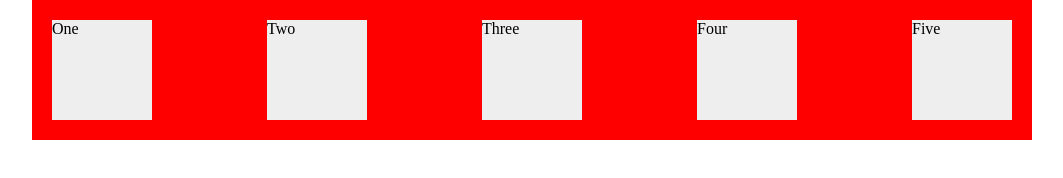
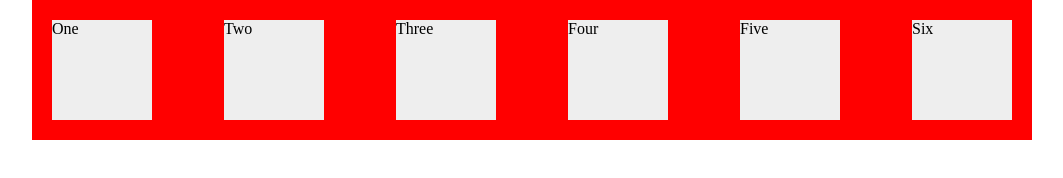
Before and after one commit to brtr2019/jsforprogrammers, a plain HTML site: page index.html in a window 1280 px wide. Shown: the whole page, without its empty margins (108-1171 px from the left). Drawn offline with Linux system fonts and the light colour scheme.

Commit message:
Added in index.html SIX

```diff
--- a/index.html
+++ b/index.html
@@ -12,6 +12,7 @@
     <div class="item" name="3">Three</div>
     <div class="item" name="4">Four</div>
     <div class="item" name="5">Five</div>
+    <div class="item" name="6">Six</div>
 </div>
 <script src="script.js"></script>
 </body>
```
